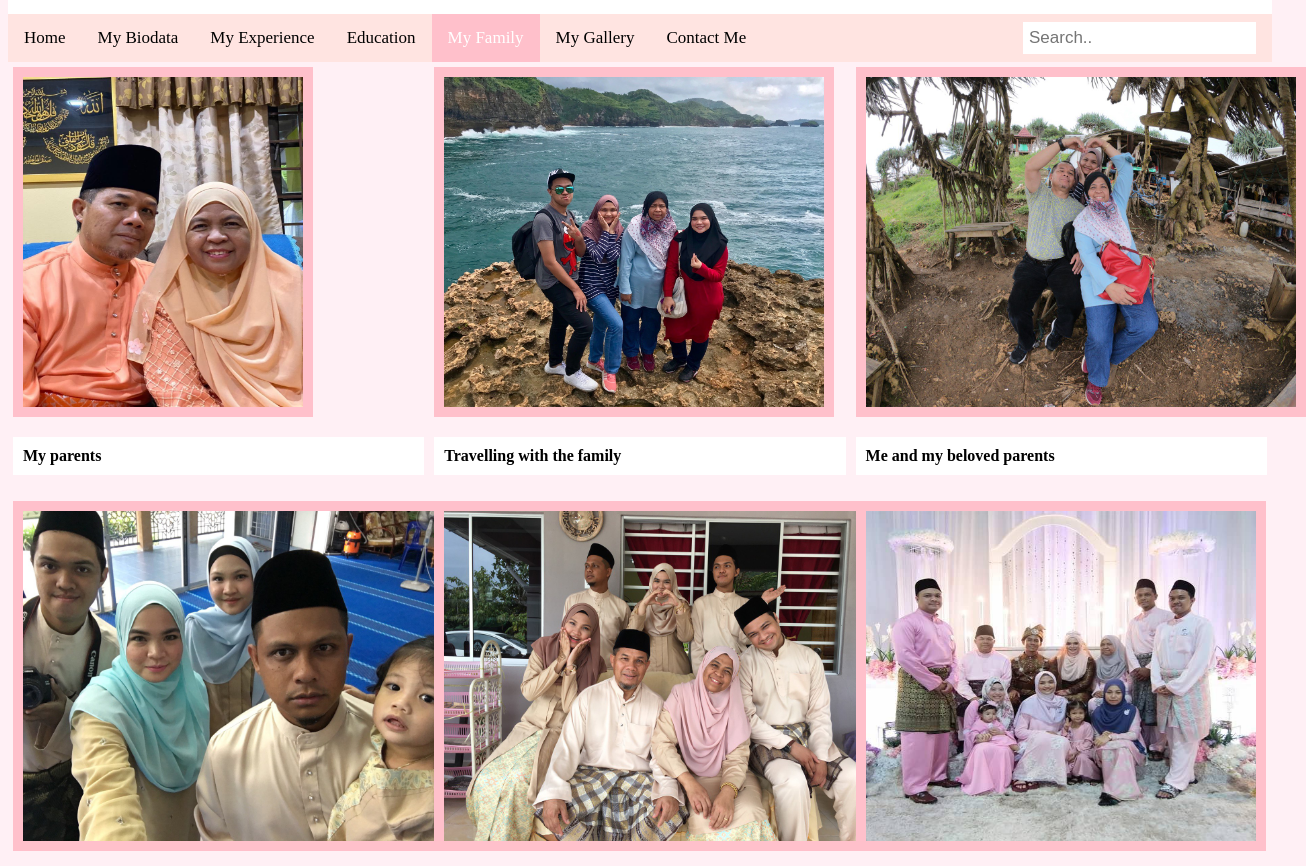
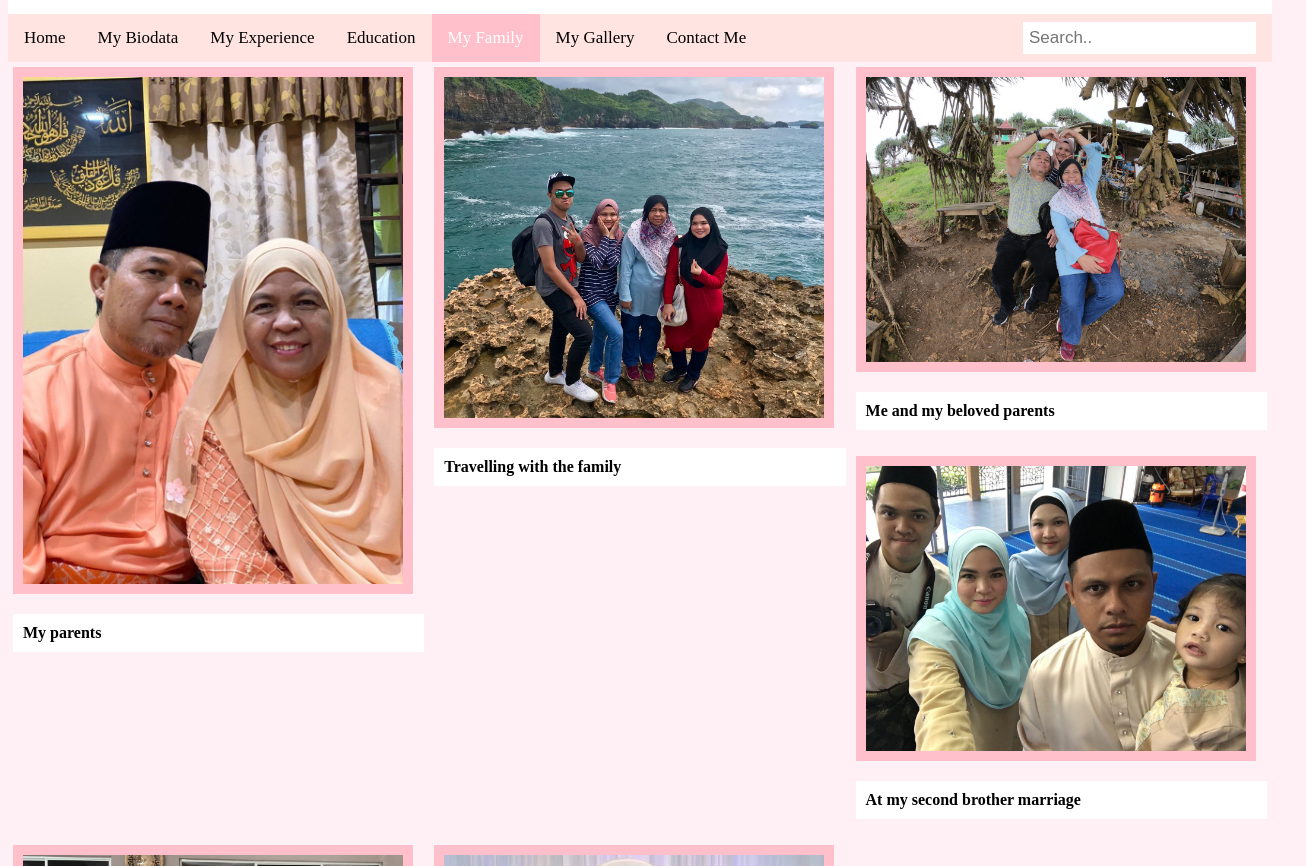
Before and after one commit to arinaharifah00/arinaharifah, a plain HTML site: page family.html in a window 1280 px wide. Shown: the part 58-924 px from the top of the page, 1306 px wide, since content can reach past the window. Drawn offline with Linux system fonts and the light colour scheme.

Commit message:
Update family.html

```diff
--- a/family.html
+++ b/family.html
@@ -110,27 +110,27 @@
 
 <div class="row">
   <div class="column">
-    <img src="image/img31.jpg" width="300" height="350"alt="parents">
+    <img src="image/img31.jpg" class="responsive" width="300" height="350"alt="parents">
 	<p><b>My parents</b></p>
   </div>
   <div class="column">
-    <img src="image/img21.jpg" width="400" height="350"alt="travel">
+    <img src="image/img21.jpg" class="responsive" width="400" height="350"alt="travel">
 	<p><b>Travelling with the family</b></p>
   </div>
   <div class="column">
-    <img src="image/img22.jpg" width="450" height="350"alt="travel">
+    <img src="image/img22.jpg" class="responsive" width="450" height="350"alt="travel">
 	<p><b>Me and my beloved parents</b></p>
   </div>
   <div class="column">
-    <img src="image/img23.jpg" width="450" height="350"alt="marriage">
+    <img src="image/img23.jpg" class="responsive" width="450" height="350"alt="marriage">
 	<p><b>At my second brother marriage</b></p>
   </div>
   <div class="column">
-    <img src="image/img24.jpg" width="450" height="350"alt="marriage">
+    <img src="image/img24.jpg" class="responsive" width="450" height="350"alt="marriage">
 	<p><b>Raya 2017 with my family</b></p>
   </div>
   <div class="column">
-    <img src="image/img25.jpg" width="410" height="350"alt="parents">
+    <img src="image/img25.jpg" class="responsive"width="410" height="350"alt="parents">
 	<p><b>My sister marriage day</b></p>
   </div>
 
```
